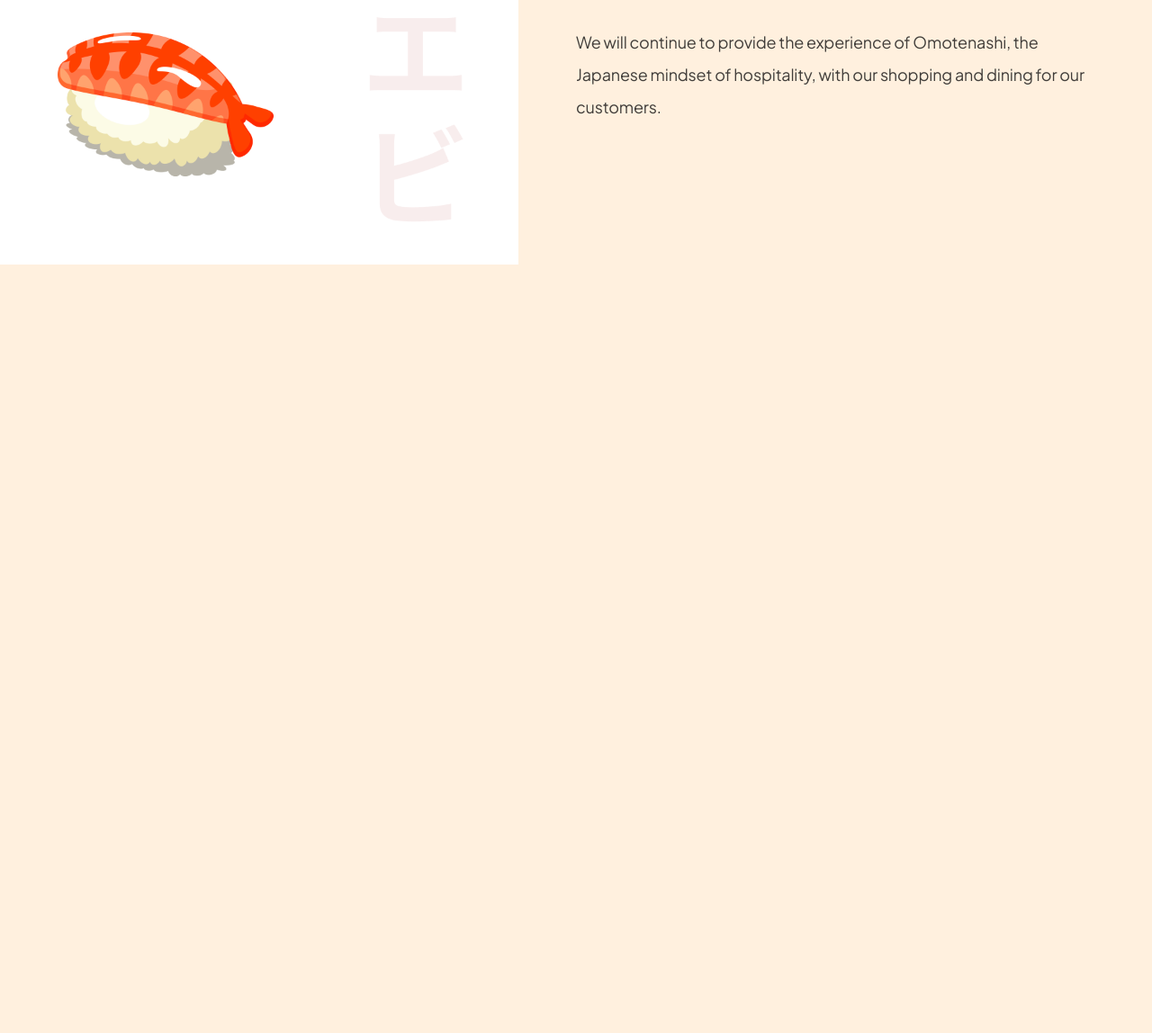
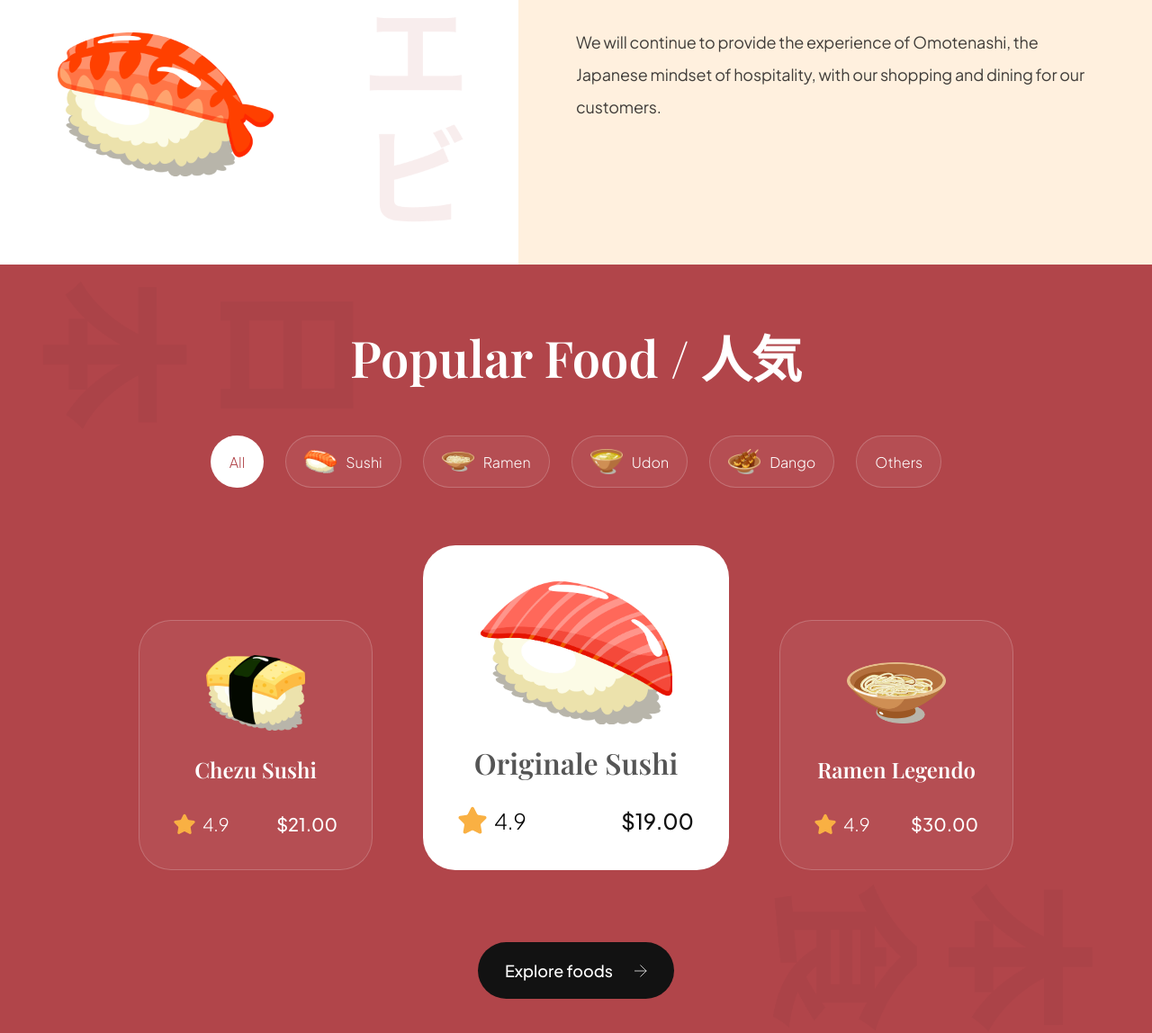
Before and after one commit to sivatejapinjala/sushi, a website built with Vite: page index.html in a window 1280 px wide. Shown: the part 1224-2372 px from the top of the page at 90% size. Before the commit the page ends 1518 px from the top, so only its background shows below. Built offline with nearby package versions, Linux system fonts and the light colour scheme.

Commit message:
Added the popular foods section

```diff
--- a/css/sections/popular.css
+++ b/css/sections/popular.css
@@ -0,0 +1,196 @@
+.popular-foods{
+    display: flex;
+    flex-direction: column;
+    padding: 64px;
+
+    background-color: var(--primary-color);
+    background-image: url(../../assets/popular_bg.png);
+    background-position: center;
+    background-repeat: no-repeat;
+    background-size: contain;
+    overflow: hidden;
+}
+
+.popular-foods__title{
+    font-size: 56px;
+    font-family: var(--playfair-display);
+    font-weight: 600;
+    line-height: 78px;
+    color: #fff;
+    text-align: center;
+}
+
+.popular-foods__filters{
+    margin-top: 48px;
+    max-width: 100%;
+    overflow-x: auto;
+    display: flex;
+    justify-content: center;
+    gap: 24px;
+}
+
+.popular-foods__filter-btn{
+    padding: 10px 20px;
+    display: flex;
+    flex-direction: row;
+    align-items: center;
+    gap: 10px;
+
+    background: rgba(255, 255, 255, 0.05);
+    border: 1px solid rgba(255, 255, 255, 0.2);
+    border-radius: 46px;
+    font-size: 16px;
+    font-weight: 300;
+    line-height: 25px;
+    font-family: var(--plus-jakarta-sans);
+    color: #fff;
+    cursor: pointer;
+}
+
+.popular-foods__filter-btn img{
+    width: 36px;
+    height: 36px;
+    object-fit: contain;
+}
+.popular-foods__filter-btn.active{
+    background: #fff;
+    color: var(--primary-color);
+}
+
+.popular-foods__filter-btn:hover{
+    background: #fff;
+    color: var(--primary-color);
+}
+
+.popular-foods__button{
+    width: fit-content;
+
+    padding: 20px 30px;
+    margin: 80px auto 0;
+    font-weight: 500;
+    font-size: 18px;
+    line-height: 23px;
+    font-family: var(--plus-jakarta-sans);
+    color: #fff;
+
+    border: none;
+    outline: none;
+    background: var(--secondary-color) ;
+    border-radius: 64px;
+    cursor: pointer;
+}
+
+.popular-foods__button img{
+    width: 14px;
+    height: 14px;
+    object-fit: contain;
+    margin-left: 21px;
+}
+
+.popular-foods__catalogs{
+    margin-top: 64px;
+
+    display: flex;
+    justify-content: center;
+    align-items: flex-end;
+    flex-wrap: wrap;
+    gap: 56px;
+}
+
+.popular-foods__card{
+    padding: 38px;
+    min-width: 260px;
+    height: fit-content;
+
+    display: flex;
+    align-items: center;
+    flex-direction: column;
+    border-radius: 36px;
+    background: rgba(255, 255, 255, 0.05);
+    border: 1px solid rgba(255, 255, 255, 0.2);
+}
+
+.popular-foods__card-image{
+    width: 110px;
+    height: 84px;
+    object-fit: contain;
+}
+
+.popular-foods__card-title{
+    margin-top: 27px;
+    font-weight: 600;
+    font-size: 24px;
+    line-height: 32px;
+    font-family: var(--playfair-display);
+    color: #fff;
+    text-align: center;
+
+}
+
+.popular-foods__card-details{
+    width: 100%;
+    margin-top: 32px;
+
+}
+
+.popular-foods__card-rating{
+    display: flex;
+    align-items: center;
+    gap: 8px;
+
+}
+
+.popular-foods__card-rating img{
+    width: 24px;
+    height: 24px;
+    object-fit: contain;
+}
+
+.popular-foods__card-rating p{
+    font-size: 20px;
+    font-weight: 300;
+    font-family: var(--plus-jakarta-sans);
+    color: #fff;
+}
+
+.popular-foods__card-price{
+    font-size: 20px;
+    font-weight: 500;
+    font-family: var(--plus-jakarta-sans);
+    color: #fff;
+}
+
+.popular-foods__card.active-card{
+    background: #fff;
+    min-width: 340px;
+}
+
+.popular-foods__card.active-card .popular-foods__card-image{
+    width: 214px;
+    height: 160px;
+
+}
+
+.popular-foods__card.active-card .popular-foods__card-title{
+
+    color: var(--black-500);
+    font-size: 32px;
+
+
+}
+
+.popular-foods__card.active-card .popular-foods__card-rating img{
+    width: 32px;
+    height: 32px;
+}
+
+.popular-foods__card.active-card .popular-foods__card-rating p{
+    font-size: 24px;
+    color: var(--grey-100);
+
+}
+
+.popular-foods__card.active-card .popular-foods__card-price{
+    font-size: 24px;
+    color: var(--secondary-color);
+}
--- a/index.html
+++ b/index.html
@@ -3,7 +3,7 @@
 <head>
   <meta charset="UTF-8">
   <meta name="viewport" content="width=device-width, initial-scale=1.0">
-  <title>Sushiman</title>
+  <title>Sushiman p</title>
   <link rel="icon" type="image/png" href="./public/sushi.png">
   <link rel="stylesheet" href="./css/style.css">
 
@@ -91,6 +91,69 @@
     </div>
   </section>
 
+  <section class="popular-foods" id="menu">
+    <h2 class="popular-foods__title">Popular Food / 人気</h2>
+    <div class="popular-foods__filters sushi__hide-scrollbar">
+      <button class="popular-foods__filter-btn active">All</button>
+      <button class="popular-foods__filter-btn">
+        <img src="./assets/sushi-9.png" alt="sushi 9"> Sushi
+      </button>
+      <button class="popular-foods__filter-btn">
+        <img src="./assets/sushi-8.png" alt="sushi 8"> Ramen
+      </button>
+      <button class="popular-foods__filter-btn">
+        <img src="./assets/sushi-7.png" alt="sushi 7"> Udon
+      </button>
+      <button class="popular-foods__filter-btn">
+        <img src="./assets/sushi-6.png" alt="sushi 6"> Dango
+      </button>
+      <button class="popular-foods__filter-btn">
+        Others
+      </button>
+    </div>
+
+    <div class="popular-foods__catalogs">
+      <article class="popular-foods__card">
+        <img class="popular-foods__card-image" src="./assets/sushi-12.png" alt="sushi 12">
+        <h4 class="popular-foods__card-title">Chezu Sushi</h4>
+        <div class="popular-foods__card-details flex-between">
+          <div class="popular-foods__card-rating">
+            <img src="./assets/star.svg" alt="stars">
+            <p>4.9</p>
+          </div>
+          <p class="popular-foods__card-price">$21.00</p>
+        </div>
+      </article>
+      <article class="popular-foods__card active-card">
+        <img class="popular-foods__card-image" src="./assets/sushi-11.png" alt="sushi 11">
+        <h4 class="popular-foods__card-title">Originale Sushi</h4>
+        <div class="popular-foods__card-details flex-between">
+          <div class="popular-foods__card-rating">
+            <img src="./assets/star.svg" alt="stars">
+            <p>4.9</p>
+          </div>
+          <p class="popular-foods__card-price">$19.00</p>
+        </div>
+      </article>
+
+      <article class="popular-foods__card">
+        <img class="popular-foods__card-image" src="./assets/sushi-10.png" alt="sushi 10">
+        <h4 class="popular-foods__card-title">Ramen Legendo</h4>
+        <div class="popular-foods__card-details flex-between">
+          <div class="popular-foods__card-rating">
+            <img src="./assets/star.svg" alt="stars">
+            <p>4.9</p>
+          </div>
+          <p class="popular-foods__card-price">$30.00</p>
+        </div>
+      </article>
+    </div>
+
+    <button class="popular-foods__button">
+      Explore foods
+      <img src="./assets/arrow-right.svg" alt="arrow right">
+    </button>
+  </section>
 
   <!-- <script src="./js/script.js" type="module"></script> -->
 
```
